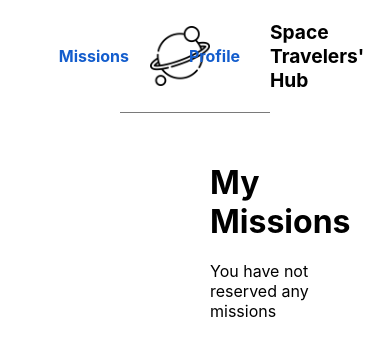
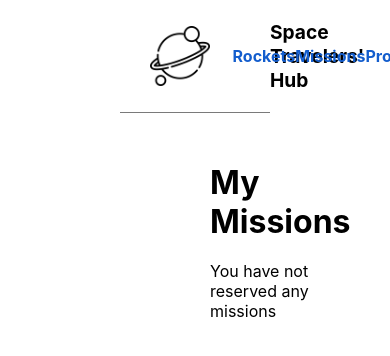
Before and after one commit to yosefHesham/space-travellers, a React (Create React App) app: page /profile in a window 390 px wide. Shown: the top 356 px of the page. Built offline with nearby package versions, Linux system fonts and the light colour scheme.

Commit message:
Fix navbar

```diff
--- a/src/App.css
+++ b/src/App.css
@@ -18,14 +18,35 @@
   }
 
   .links {
-    width: 60%;
+    width: 40%;
     padding: 0;
     display: flex;
-    justify-content: flex-end;
-    align-items: flex-end;
+    justify-content: space-between;
+    align-items: center;
   }
 
-  .links a {
-    font-size: 1rem;
+  .links li,
+  a {
+    padding: 0;
+    text-decoration: none;
   }
 }
+
+.links {
+  width: 25%;
+  padding: 0;
+  display: flex;
+  justify-content: space-between;
+  align-items: center;
+}
+
+.links li,
+a {
+  padding: 0;
+  text-decoration: none;
+  color:#135DCD;
+}
+
+.links a:focus {
+  border-bottom: 2px solid grey;
+}
--- a/src/components/nav_bar.jsx
+++ b/src/components/nav_bar.jsx
@@ -45,10 +45,18 @@ function Navbar() {
       </div>
       <ul className="d-flex links">
         {navLinks.map((link) => (
-          <NavLink key={link.id} to={link.path} style={{ textDecoration: 'none', fontWeight: 'bold', color: '#135DCD' }}>
-            {' '}
-            {link.text}
-          </NavLink>
+          <li
+            key={link.id}
+            style={{
+              fontWeight: 'bold',
+              listStyle: 'none',
+            }}
+          >
+            <NavLink to={link.path}>
+              {' '}
+              {link.text}
+            </NavLink>
+          </li>
         ))}
       </ul>
     </header>
```
